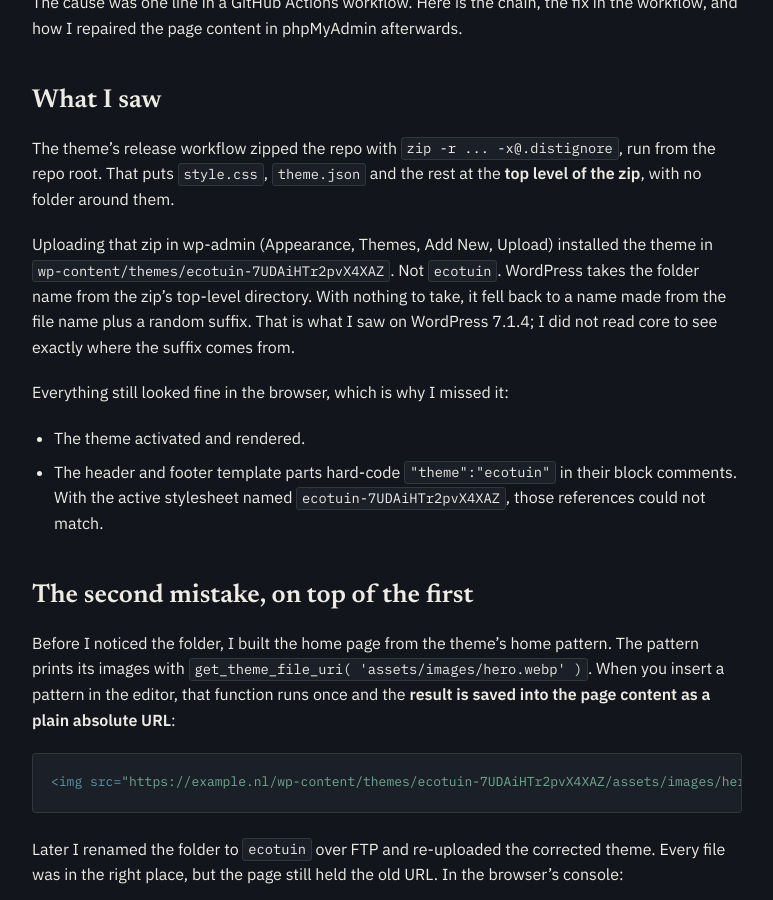
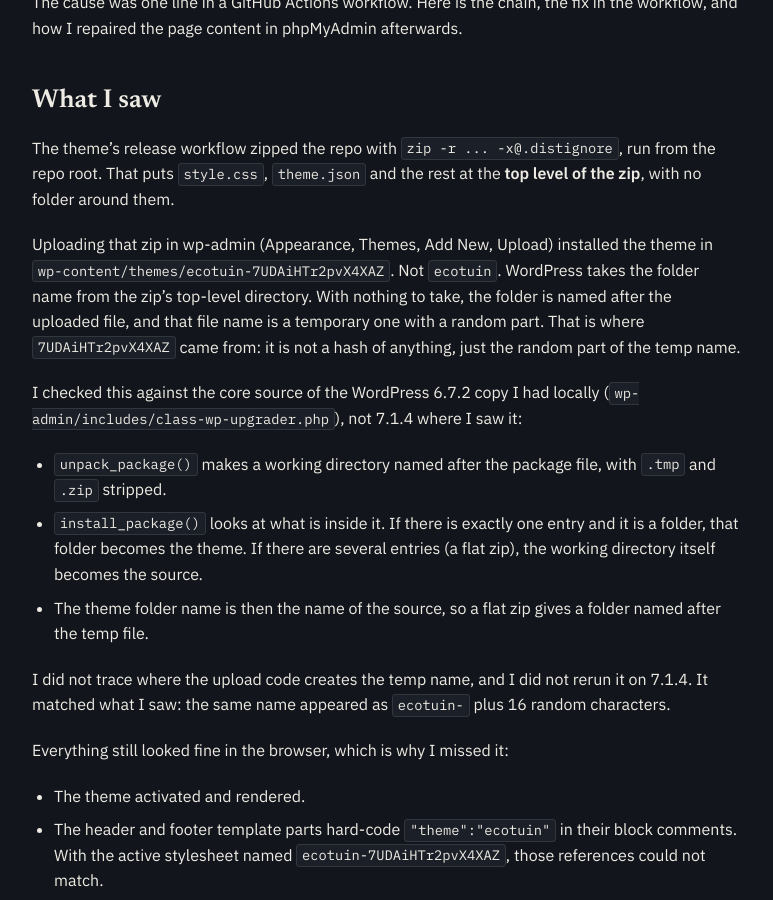
Before and after one commit to wpvillain/wpvillain.github.io, a Jekyll site: the page built from _posts/2026-11-12-github-release-zip-wrong-theme-folder-broken-image-urls.markdown, in a window 1280 px wide and 900 px high, scrolled down 556 px. Shown: the whole window, without its empty margins (96-869 px from the left). Built offline with Jekyll 4.4.1, drawn with Linux system fonts in a browser that asks for light colours; some of the changed text lies outside the part shown.

Commit message:
Explain where the random theme folder suffix comes from

```diff
--- a/_posts/2026-11-12-github-release-zip-wrong-theme-folder-broken-image-urls.markdown
+++ b/_posts/2026-11-12-github-release-zip-wrong-theme-folder-broken-image-urls.markdown
@@ -16,7 +16,15 @@
 
 The theme's release workflow zipped the repo with `zip -r ... -x@.distignore`, run from the repo root. That puts `style.css`, `theme.json` and the rest at the **top level of the zip**, with no folder around them.
 
-Uploading that zip in wp-admin (Appearance, Themes, Add New, Upload) installed the theme in `wp-content/themes/ecotuin-7UDAiHTr2pvX4XAZ`. Not `ecotuin`. WordPress takes the folder name from the zip's top-level directory. With nothing to take, it fell back to a name made from the file name plus a random suffix. That is what I saw on WordPress 7.1.4; I did not read core to see exactly where the suffix comes from.
+Uploading that zip in wp-admin (Appearance, Themes, Add New, Upload) installed the theme in `wp-content/themes/ecotuin-7UDAiHTr2pvX4XAZ`. Not `ecotuin`. WordPress takes the folder name from the zip's top-level directory. With nothing to take, the folder is named after the uploaded file, and that file name is a temporary one with a random part. That is where `7UDAiHTr2pvX4XAZ` came from: it is not a hash of anything, just the random part of the temp name.
+
+I checked this against the core source of the WordPress 6.7.2 copy I had locally (`wp-admin/includes/class-wp-upgrader.php`), not 7.1.4 where I saw it:
+
+- `unpack_package()` makes a working directory named after the package file, with `.tmp` and `.zip` stripped.
+- `install_package()` looks at what is inside it. If there is exactly one entry and it is a folder, that folder becomes the theme. If there are several entries (a flat zip), the working directory itself becomes the source.
+- The theme folder name is then the name of the source, so a flat zip gives a folder named after the temp file.
+
+I did not trace where the upload code creates the temp name, and I did not rerun it on 7.1.4. It matched what I saw: the same name appeared as `ecotuin-` plus 16 random characters.
 
 Everything still looked fine in the browser, which is why I missed it:
 
@@ -113,8 +121,8 @@
 
 ## What I did not test
 
-- **Other WordPress versions.** I only saw this on 7.1.4. I did not test how older versions name the folder for a flat zip.
-- **Whether the suffix is random on every upload** or only on the first. I uploaded once.
+- **Other WordPress versions.** I saw this on 7.1.4 and read the source of 6.7.2. I did not test other versions.
+- **Whether the suffix changes on every upload.** I uploaded once, so I assume it does, because it comes from a temp file name.
 - **Installing the zip any other way**, such as `wp theme install` or Composer. I only know the wp-admin upload route.
 - **Other places the old URL could live**, such as theme mods, widgets or serialized options. In this database the dump showed none, but a different site could have them.
 - **The `admin-ajax.php` 403** on this host. I do not know the rule behind it or whether it is fixed.
```
